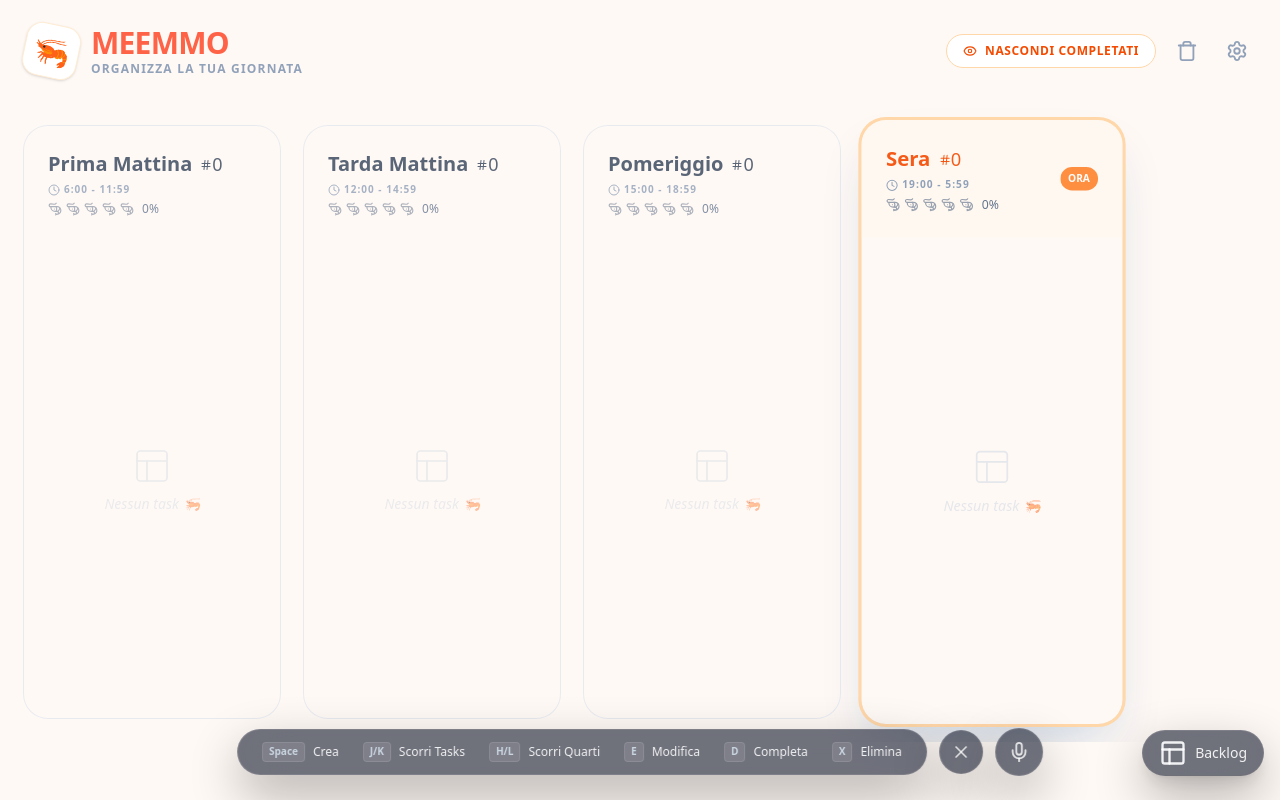
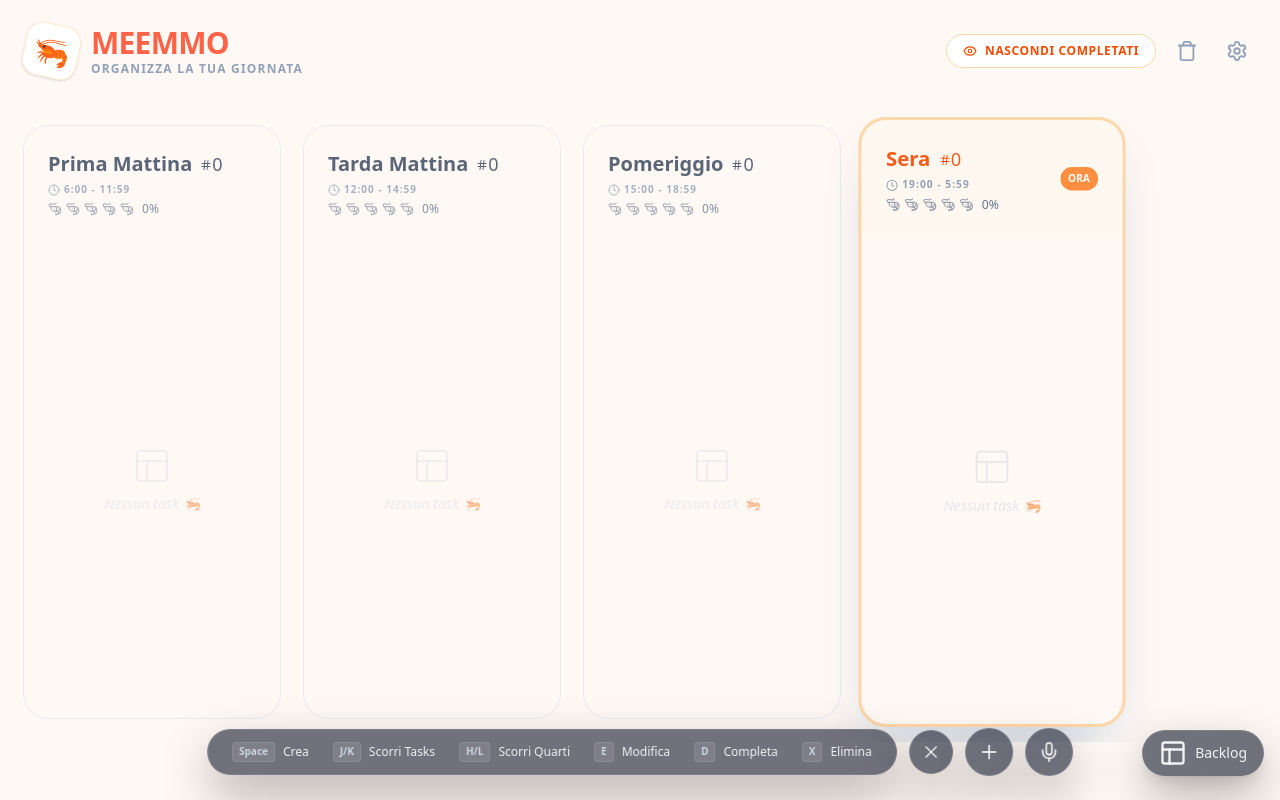
Before and after one commit to meemmo-app/meemmo-app.github.io, a React (Vite) app: page / in a window 1280 px wide. Built offline with nearby package versions, Linux system fonts and the light colour scheme.

Commit message:
Added a new task button, more explicit

```diff
--- a/src/components/FooterNav.jsx
+++ b/src/components/FooterNav.jsx
@@ -1,18 +1,12 @@
 import { useState, useEffect } from "react";
-import { Keyboard, X, Mic } from "lucide-react";
+import { Keyboard, X, Mic, Plus } from "lucide-react";
 import { GLASSBASE } from "../constants/styles";
 import { VoiceWaveform } from "./ui/VoiceWaveform";
 import { useSpeechToText } from "../hooks/useSpeechToText";
 
-const FooterItem = ({ keys, description, onHover, onClick, dataTestId }) => {
+const FooterItem = ({ keys, description }) => {
   return (
-    <div
-      data-testid={dataTestId}
-      className={`flex gap-2 items-center
-      ${onHover ? "cursor-pointer hover:text-white hover:scale-105 transition-all" : ""}
-      `}
-      onClick={onClick}
-    >
+    <div className="flex gap-2 items-center">
       <span className="bg-white/10 px-1.5 py-0.5 rounded text-[10px] font-black text-slate-300 border border-white/10">
         {keys}
       </span>
@@ -70,6 +64,25 @@ const TextToSpeechButton = ({ startListening, isListening }) => {
   );
 };
 
+const NewTaskButton = ({ onClick }) => {
+  return (
+    <button
+      onClick={onClick}
+      className={`
+        ${GLASSBASE}
+        rounded-full flex items-center justify-center
+        cursor-pointer
+        transition-all duration-300 hover:scale-105 active:scale-90
+        text-white/80 hover:text-white w-12 h-12
+      `}
+      title="Crea un nuovo task"
+      data-testid="create-new-task-button"
+    >
+      <Plus size={22} />
+    </button>
+  );
+};
+
 export const FooterNav = ({
   isModalOpen,
   setIsModalOpen,
@@ -118,23 +131,19 @@ export const FooterNav = ({
       `}
         >
           <div className="flex gap-6 items-center whitespace-nowrap text-white/90 text-xs font-medium">
-            <FooterItem
-              keys={"Space"}
-              description={"Crea"}
-              onHover={true}
-              onClick={() => setIsModalOpen(true)}
-              dataTestId={"create-new-task-button"}
-            ></FooterItem>
-            <FooterItem keys={"J/K"} description={"Scorri Tasks"}></FooterItem>
-            <FooterItem keys={"H/L"} description={"Scorri Quarti"}></FooterItem>
-            <FooterItem keys={"E"} description={"Modifica"}></FooterItem>
-            <FooterItem keys={"D"} description={"Completa"}></FooterItem>
-            <FooterItem keys={"X"} description={"Elimina"}></FooterItem>
+            <FooterItem keys={"Space"} description={"Crea"} />
+            <FooterItem keys={"J/K"} description={"Scorri Tasks"} />
+            <FooterItem keys={"H/L"} description={"Scorri Quarti"} />
+            <FooterItem keys={"E"} description={"Modifica"} />
+            <FooterItem keys={"D"} description={"Completa"} />
+            <FooterItem keys={"X"} description={"Elimina"} />
           </div>
         </div>
 
         {/* Bolla Indipendente (Pulsante Toggle) */}
         <ToggleButton isOpen={isOpen} setIsOpen={setIsOpen} />
+
+        <NewTaskButton onClick={() => setIsModalOpen(true)} />
 
         {/* Speech control */}
         <TextToSpeechButton
```
